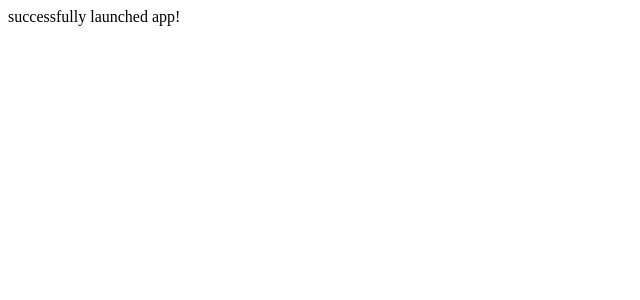
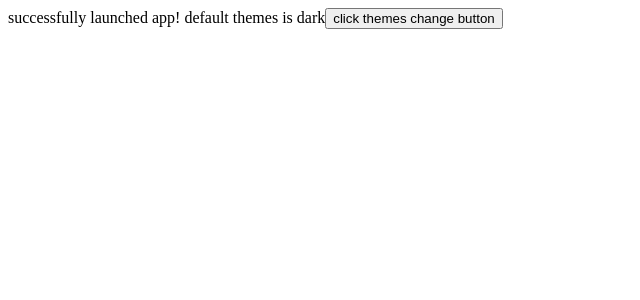
Before and after one commit to Ahuang0107/figma, a React app: page / in a window 1280 px wide. Shown: the top 300 px of the page, without its empty margins (0-640 px from the left). Built offline with nearby package versions, Linux system fonts and the light colour scheme.

Commit message:
issue: latest version of mobx can not automate re-render component when @inject props change, I change it to lower version, and it works.

```diff
--- a/src/components/index.tsx
+++ b/src/components/index.tsx
@@ -1,12 +1,31 @@
 import * as React from "react";
-import {inject} from "mobx-react";
+import {inject, observer} from "mobx-react";
+import {Themes} from "../stores";
+
+interface AppProps {
+    themes?: Themes
+}
 
 @inject("themes")
-class App extends React.Component {
-    render() {
+@observer
+class App extends React.Component<AppProps> {
+    props: AppProps
+
+    constructor(props: AppProps) {
+        super(props);
+        this.props = props;
+    }
+
+    componentWillReceiveProps(nextProps: AppProps) {
+        console.log(nextProps)
+    }
+
+    render(): JSX.Element {
         return (
             <div id="body">
                 successfully launched app!
+                default themes is {this.props.themes.mode}
+                <button onClick={this.props.themes.changeThemesMode}>click themes change button</button>
             </div>
         )
     }
--- a/src/stores/index.ts
+++ b/src/stores/index.ts
@@ -1,10 +1,24 @@
-import {observable} from "mobx";
+import {action, computed, observable} from "mobx";
 
-class Themes {
-    @observable mode: "dark" | "light";
+type Mode = "dark" | "light"
+
+export class Themes {
+    @observable mode: Mode = "dark"
+
+    constructor() {
+    }
+
+    @computed get isDark() {
+        return this.mode == "dark"
+    }
+
+    @action
+    changeThemesMode = () => {
+        this.mode = "light"
+    }
 }
 
-const themes = new Themes()
+export const themes = new Themes()
 
 const stores = {
     themes
```
Also changed, not shown: package.json (+4 -4 lines), 1 other file (tests, documents, lock files or other folders).
